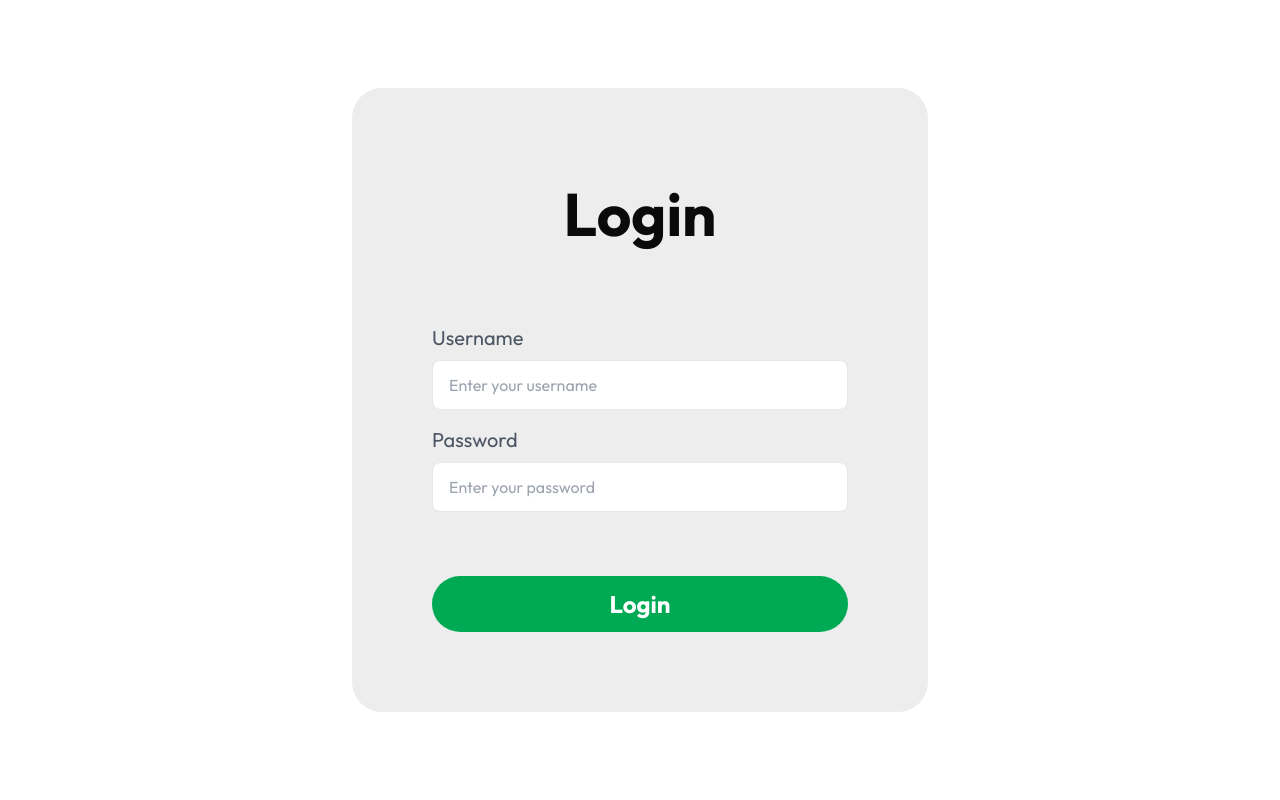
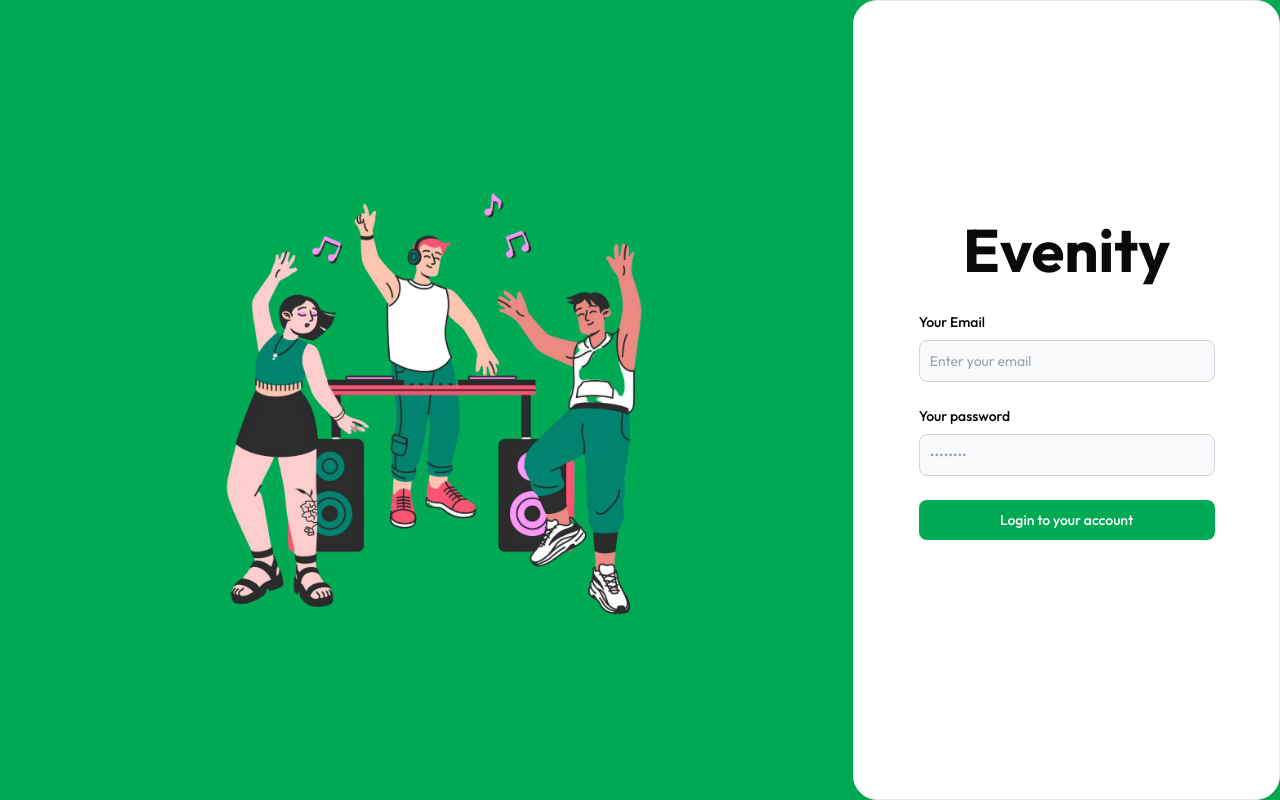
Before and after one commit to Facronactz/Evenity, a React (Vite) app: page /login in a window 1280 px wide. Built offline with nearby package versions, Linux system fonts and the light colour scheme.

Commit message:
[FIX] Reslicing Login Screen and add button logout

```diff
--- a/package.json
+++ b/package.json
@@ -23,6 +23,8 @@
     "moment": "^2.30.1",
     "react": "^18.3.1",
     "react-dom": "^18.3.1",
+    "react-hook-form": "^7.53.1",
+    "react-hot-toast": "^2.4.1",
     "react-icons": "^5.3.0",
     "react-redux": "^9.1.2",
     "react-router-dom": "^6.27.0",
--- a/src/components/Navbar.jsx
+++ b/src/components/Navbar.jsx
@@ -4,6 +4,8 @@ import { Link } from "react-router-dom";
 import { DropdownMenu, DropdownMenuItem, DropdownMenuLabel, DropdownMenuSeparator } from "./ui/dropdown-menu";
 import { DropdownMenuTrigger } from "./ui/dropdown-menu";
 import { DropdownMenuContent } from "./ui/dropdown-menu";
+import { useDispatch } from "react-redux";
+import { logout } from "@/redux/slice/authSlice";
 
 const link = [
   {
@@ -30,6 +32,8 @@ const link = [
 
 const Navbar = () => {
 
+  const dispatch = useDispatch();
+
   return (
     <header className="w-full max-w-screen border-b border-black py-2">
       <div className="container mx-auto flex items-center justify-between">
@@ -37,7 +41,7 @@ const Navbar = () => {
           <img src={logo} alt="" />
         </div>
         <nav>
-          <ul className="flex gap-8">
+          <ul className="flex items-center gap-8">
             {link.map((item, i) => (
               <li key={i}>
                 {item.link === "Vendor" ? (
@@ -79,7 +83,9 @@ const Navbar = () => {
                 )}
               </li>
             ))}
+             <button onClick={() => dispatch(logout())} className="p-2 bg-red-500 text-white">Logout</button>
           </ul>
+
         </nav>
       </div>
     </header>
--- /dev/null
+++ b/src/components/ui/skeleton.jsx
@@ -0,0 +1,14 @@
+import { cn } from "@/lib/utils"
+
+function Skeleton({
+  className,
+  ...props
+}) {
+  return (
+    (<div
+      className={cn("animate-pulse rounded-md bg-primary/10", className)}
+      {...props} />)
+  );
+}
+
+export { Skeleton }
--- a/src/main.jsx
+++ b/src/main.jsx
@@ -6,11 +6,13 @@ import router from "./routes/routes.jsx"
 import {Provider} from 'react-redux'
 import store from './redux/store'
 import {setupAxios} from "@/config/axiosConfig.js";
+import { Toaster } from 'react-hot-toast'
 
 setupAxios()
 createRoot(document.getElementById('root')).render(
     <StrictMode>
         <Provider store={store}>
+        <Toaster/>
             <RouterProvider router={router}/>
         </Provider>
     </StrictMode>,
--- a/src/pages/LoginPage.jsx
+++ b/src/pages/LoginPage.jsx
@@ -1,67 +1,87 @@
-import {setupAxios} from "@/config/axiosConfig";
-import {login} from "@/redux/slice/authSlice";
-import {useEffect, useState} from "react";
-import {useDispatch, useSelector} from "react-redux";
-import {useNavigate} from "react-router-dom";
-
+import { setupAxios } from "@/config/axiosConfig";
+import { login } from "@/redux/slice/authSlice";
+import { useEffect } from "react";
+import { useDispatch, useSelector } from "react-redux";
+import { useNavigate } from "react-router-dom";
+import { useForm } from "react-hook-form"; // Import useForm dari react-hook-form
+import toast, { Toaster } from "react-hot-toast";
+import illustration from "../assets/login-ilustration.png";
 const LoginPage = () => {
     setupAxios();
 
     const navigate = useNavigate();
-    const [email, setEmail] = useState("");
-    const [password, setPassword] = useState("");
+    const dispatch = useDispatch();
+    const { isLoggedIn, user, error } = useSelector((state) => state.auth);
 
-    const dispatch = useDispatch();
-    const {isLoggedIn, user} = useSelector((state) => state.auth)
-
-    console.log(user)
+    const { register, handleSubmit, formState: { errors } } = useForm(); // Menggunakan useForm dan menambahkan error handling
 
     useEffect(() => {
-        if (isLoggedIn) navigate("/")
+        if (isLoggedIn) navigate("/");
     }, [isLoggedIn]);
 
-    const handleLogin = (e) => {
-        e.preventDefault();
+    const handleLogin = (data) => {
         try {
-            dispatch(login({email, password}));
+           dispatch(login(data));
         } catch (e) {
+            console.error(e);
         }
     };
 
     return (
-        <div className="w-full h-screen">
-            <div className="container max-w-screen-xl mx-auto flex justify-center items-center min-h-screen">
-                <div className="w-full max-w-xl pb-20 pt-24 px-20 bg-[#EDEDED] rounded-[30px]">
-                    <h1 className="text-center text-6xl mb-20 font-bold">Login</h1>
-                    <div className="mb-4 flex flex-col gap-2">
-                        <h1 className="text-gray-600 text-xl">Username</h1>
+        <>
+        <div className="bg-[#00AA55] h-[100vh] overflow-hidden">
+
+            <div className="w-full grid grid-cols-3 min-h-screen">
+                <div className="col-span-2 flex justify-center items-center">
+                    <img src={illustration} className="w-[60%] object-cover" />
+                </div>
+              <div className="w-full p-12 bg-white border border-gray-200 rounded-3xl shadow flex flex-col gap-8 justify-center items-center">
+                <h1 className="text-6xl font-bold">Evenity</h1>
+                <form className="space-y-6 mb-10 w-[90%]" onSubmit={handleSubmit(handleLogin)}> {/* Mengganti handleLogin dengan handleSubmit */}
+                  <div>
+                    <label
+                      htmlFor="email"
+                      className="block mb-2 text-sm font-medium text-black"
+                    >
+                      Your Email
+                    </label>
                     <input
-                            onChange={(e) => setEmail(e.target.value)}
-                            value={email}
-                            className="w-full h-[32px] py-6 px-4 border border-gray-200 rounded-lg"
-                            placeholder="Enter your username"
-                            type="text"
+                      type="email" // Ubah menjadi "email" agar validasi HTML otomatis
+                      {...register("email", { required: "Email is required" })} // Menggunakan register untuk mengikat input
+                      id="email"
+                      className="bg-gray-50 border border-gray-300 text-sm rounded-lg focus:ring-blue-500 focus:border-blue-500 block w-full p-2.5 dark:placeholder-gray-400 text-black"
+                      placeholder="Enter your email"
                     />
+                    {errors.email && <p className="text-red-500 text-sm">{errors.email.message}</p>} {/* Tampilkan pesan error */}
                   </div>
-                    <div className="mb-4 flex flex-col gap-2">
-                        <h1 className="text-gray-600 text-xl">Password</h1>
+                  <div>
+                    <label
+                      htmlFor="password"
+                      className="block mb-2 text-sm font-medium text-black"
+                    >
+                      Your password
+                    </label>
                     <input
-                            onChange={(e) => setPassword(e.target.value)}
-                            value={password}
-                            className="w-full h-[32px] py-6 px-4 border border-gray-200 rounded-lg"
-                            placeholder="Enter your password"
                       type="password"
+                      {...register("password", { required: "Password is required" })} // Menggunakan register untuk mengikat input
+                      id="password"
+                      placeholder="••••••••"
+                      className="bg-gray-50 border border-gray-300 text-sm rounded-lg focus:ring-blue-500 focus:border-blue-500 block w-full p-2.5 dark:placeholder-gray-400 text-black"
                     />
+                    {errors.password && <p className="text-red-500 text-sm">{errors.password.message}</p>} {/* Tampilkan pesan error */}
                   </div>
                   <button
-                        className="w-full bg-[#00AA55] text-white py-3 rounded-[30px] mt-12 font-bold text-2xl"
-                        onClick={handleLogin}
+                    type="submit"
+                    className="w-full text-white bg-[#00AA55]  hover:bg-[#00F279]/90 focus:ring-4 focus:outline-none focus:ring-blue-300 font-medium rounded-lg text-sm px-5 py-2.5 text-center"
                   >
-                        Login
+                    Login to your account
                   </button>
+                </form>
               </div>
             </div>
+
         </div>
+      </>
     );
 };
 
--- a/src/redux/slice/authSlice.js
+++ b/src/redux/slice/authSlice.js
@@ -2,6 +2,7 @@ import {createAsyncThunk, createSlice} from "@reduxjs/toolkit";
 import axios from "axios";
 import {setupAxios} from "@/config/axiosConfig";
 import {jwtDecode} from "jwt-decode";
+import toast from "react-hot-toast";
 
 export const login = createAsyncThunk(
     'auth/login',
@@ -53,6 +54,7 @@ const AuthSlice = createSlice({
             state.status = "idle";
             state.registerData = null;
             state.registerAs = null;
+            toast.success("Logout Success");
             delete axios.defaults.headers.common["Authorization"];
         },
         resetError: (state) => {
@@ -66,6 +68,7 @@ const AuthSlice = createSlice({
         builder
 
             .addCase(login.fulfilled, (state, action) => {
+                toast.success("Login Success");
                 state.status = "logged in";
                 action.payload.role === "ROLE_ADMIN" ? state.isLoggedIn = true : state.isLoggedIn = false;
                 state.user = action.payload;
@@ -74,6 +77,7 @@ const AuthSlice = createSlice({
                 state.registerAs = null;
             })
           .addMatcher((action) => action.type.endsWith("/rejected"), (state, action) => {
+                toast.error(action.payload);
                 state.status = "failed";
                 state.isLoggedIn = false;
                 state.user = null;
```
Also changed, not shown: src/assets/login-ilustration.png (added), 1 other file (tests, documents, lock files or other folders). Lines whose indentation alone changed are shown as unchanged.
